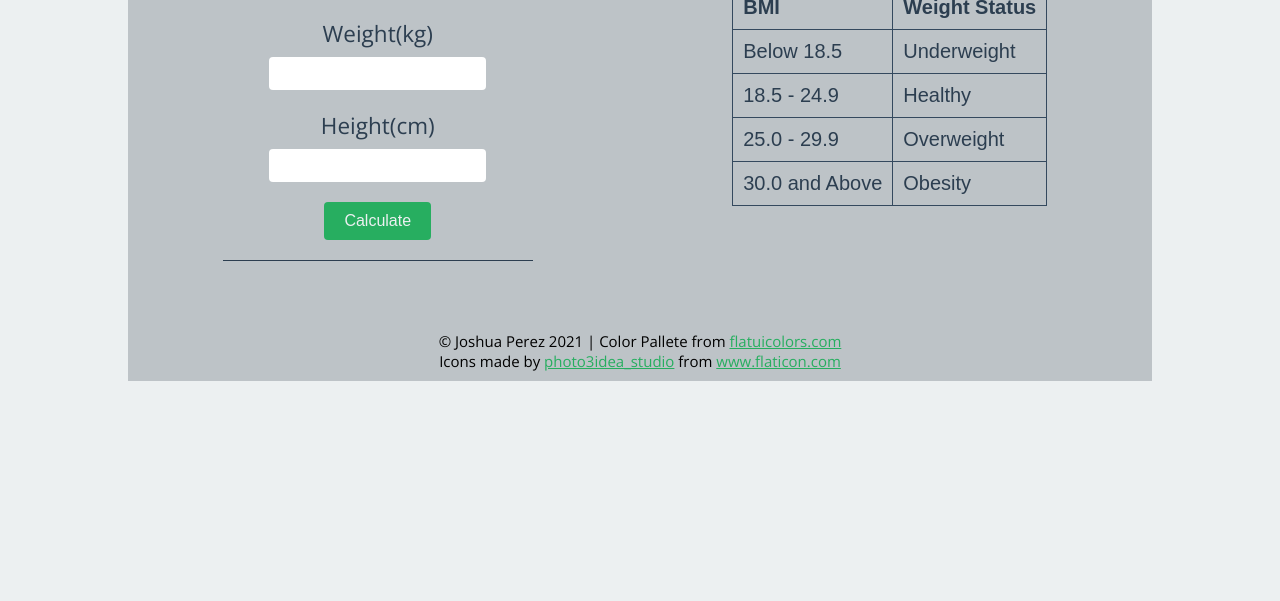
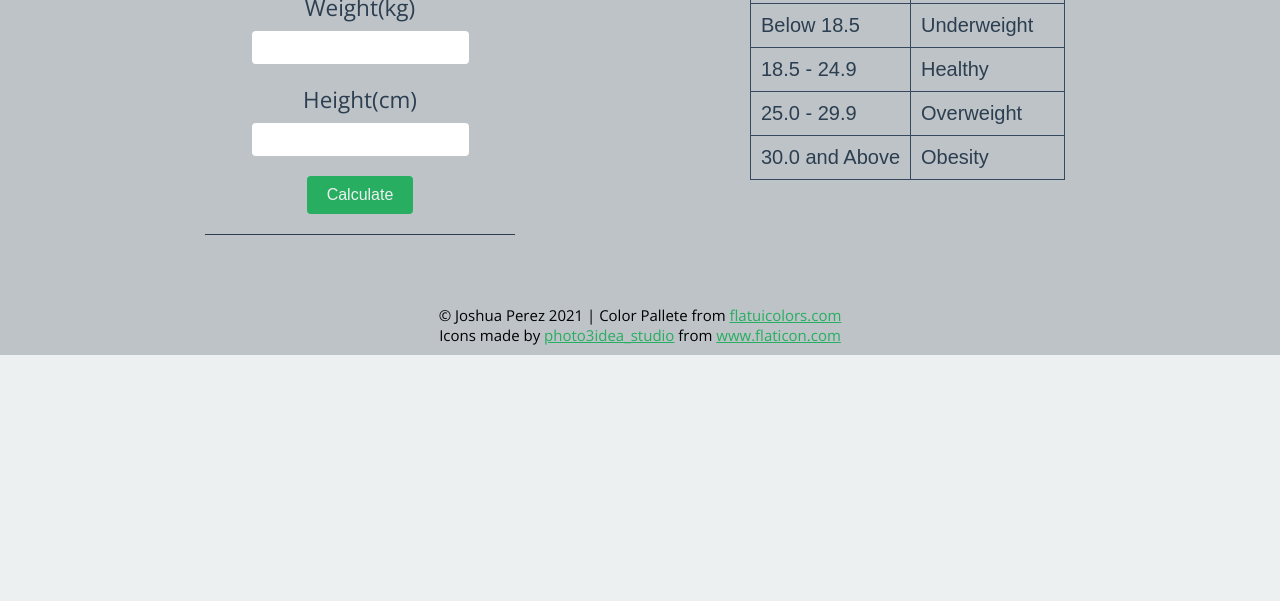
Before and after one commit to JoshuaP25/bmi-calculator, a plain HTML site: page index.html in a window 1280 px wide. Shown: the part 199-800 px from the top of the page. Drawn offline with nearby package versions, Linux system fonts and the light colour scheme.

Commit message:
Edit styling

```diff
--- a/style.css
+++ b/style.css
@@ -14,9 +14,9 @@ body {
 }
 
 .container {
-    width: 80%;
+    width: 100%;
     height: auto;
-    margin: 2% auto;
+    /* margin: 2% auto; */
     text-align: center;
     background-color: #bdc3c7;
 
@@ -35,13 +35,12 @@ h1 {
 .flex-container {
     display: flex;
     flex-wrap: wrap;
-    justify-content: space-around;
+    justify-content: space-evenly;
     align-items: flex-start;
     color: #2c3e50;
 }
 
 .main {
-    /* background-color: red; */
     width: 350px;
     margin: 20px 0;
     padding: 20px;
@@ -114,7 +113,7 @@ td, th {
 
 footer {
     font-size: 0.75rem;
-    padding: 10px 0;
+    padding: 10px;
 }
 
 footer a {
```
